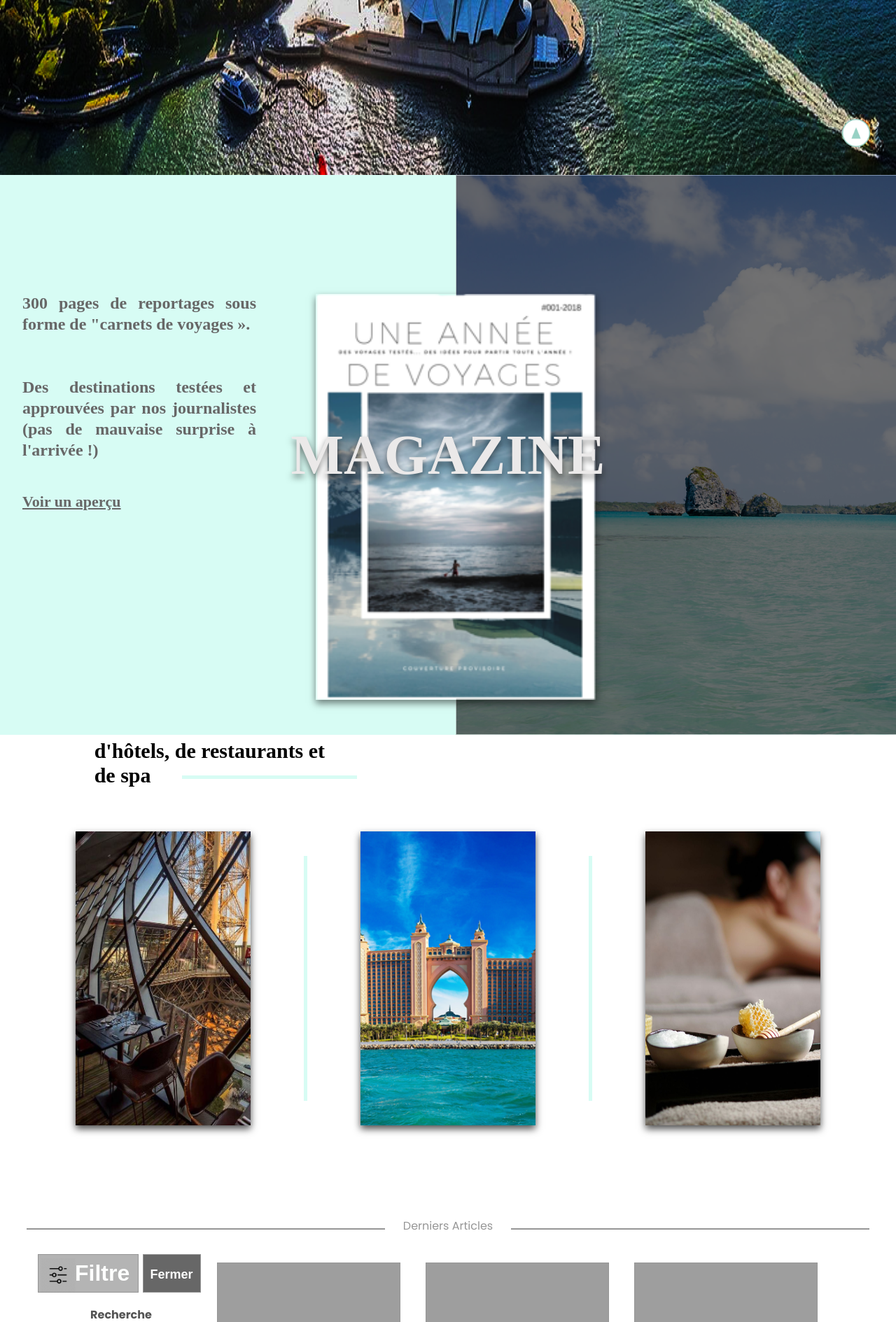
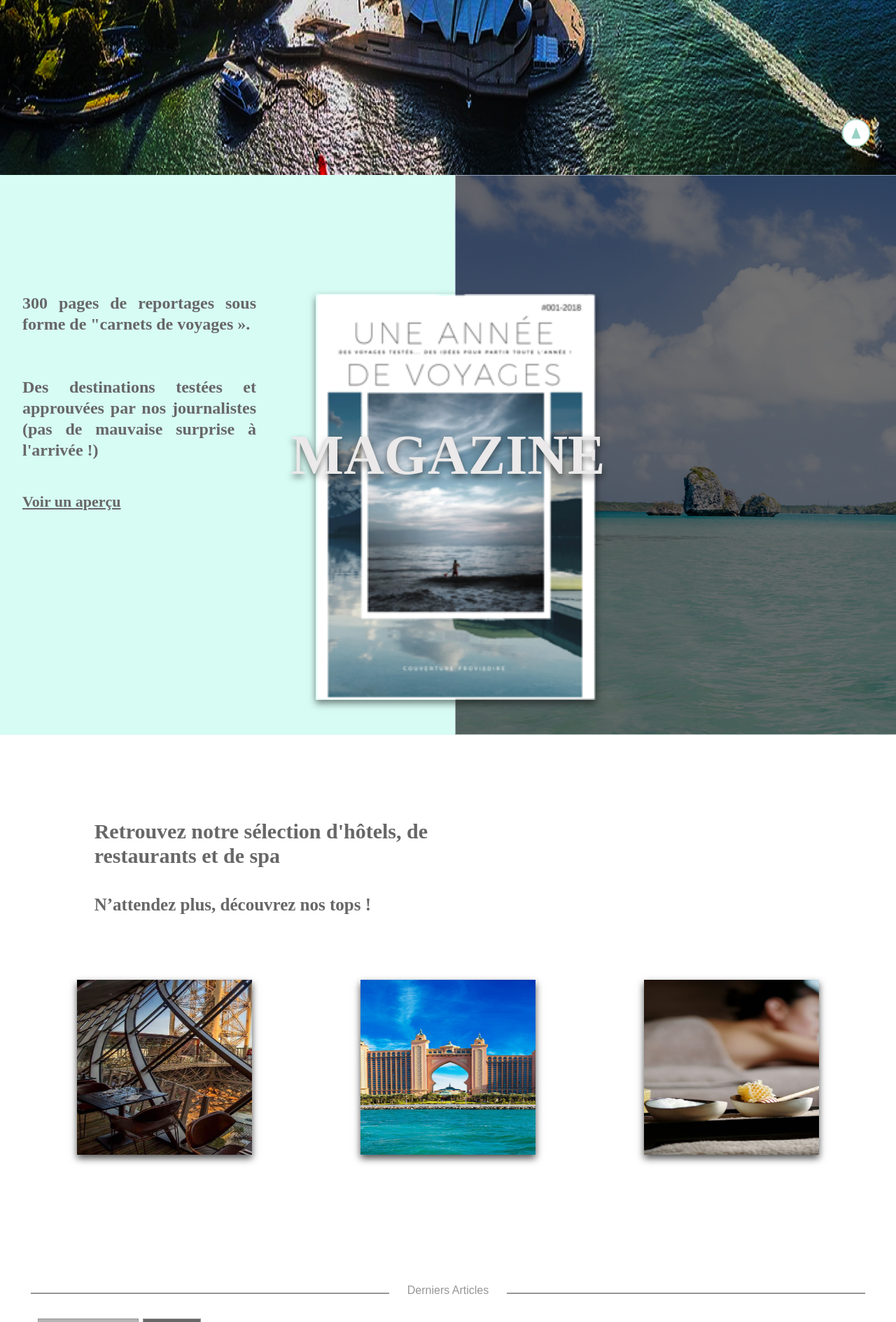
Before and after one commit to ThomasDorothee/SI-PerfectSite, a PHP site: page / in a window 1280 px wide. Shown: the part 550-2439 px from the top of the page at 70% size. Run offline with PHP 8.4, Linux system fonts and the light colour scheme; some libraries are stand-ins or nearby versions; grey boxes are pictures that could not be loaded.

Commit message:
TOP FINISH ✅

```diff
--- a/index.html
+++ b/index.html
@@ -106,26 +106,23 @@
     <div class="container">
       <div class="row">
         <div class="top-title col-xs-12 col-md-10 col-lg-10">
-          Retrouvez notre sélection <br><span>d'hôtels, de restaurants et <br>de spa</span>
-          <div class="top-titleBar"></div>
+          Retrouvez notre sélection d'hôtels, de<br>restaurants et de spa
+        </div>
+        <div class="top-text col-xs-12 col-md-10 col-lg-10">
+          N’attendez plus, découvrez nos tops !
         </div>
         <div class="top-container col-xs-12">
           <div class="top-items">
             <img src="./src/img/resto.jpg" alt="">
-            <p>TOP 100<br>RESTAURANT</p>
-            <a href="">Découvrir</a>
+            <a href=""><p href="">Découvrir notre top restaurant</p></a>
           </div>
-          <div class="top-cut"></div>
           <div class="top-items">
               <img src="./src/img/hotel.png" alt="">
-            <p>TOP 100<br>HÔTELS</p>
-            <a href="">Découvrir</a>
+              <a href=""><p href="">Découvrir notre top hôtel</p></a>
           </div>
-          <div class="top-cut"></div>
           <div class="top-items">
               <img src="./src/img/spa.jpeg" alt="">
-            <p>TOP 100<br>SPA</p>
-            <a href="">Découvrir</a>
+              <a href=""><p href="">Découvrir notre top spa</p></a>
           </div>
         </div>
         <div class="breaker"></div>
--- a/src/styles/components/_article.scss
+++ b/src/styles/components/_article.scss
@@ -1,5 +1,5 @@
 .article{
-  font-family: 'Poppins', sans-serif;
+  font-family: 'Futura', sans-serif;
   margin:auto;
   overflow:hidden;
   &-title{
--- a/src/styles/components/_top.scss
+++ b/src/styles/components/_top.scss
@@ -3,16 +3,24 @@
   height: auto;
 
   &-title {
-    margin-top: 10px;
+    color: #676767;
+    margin-top: 70px;
     margin-bottom: 30px;
-    text-align: center;
-    font-size: 20px;
-    font-weight: lighter;
+    margin-left: 55px;
+    text-align: left;
+    font-size: 16px;
+    font-weight: bold;
     line-height: 25px;
+  }
 
-    span {
-      font-weight: bold;
-    }
+  &-text{
+    color: #676767;
+    margin-bottom: 50px;
+    margin-left: 55px;
+    text-align: left;
+    font-size: 15px;
+    font-weight: bold;
+    line-height: 25px;
   }
 
   &-container {
@@ -20,6 +28,7 @@
     margin-right: auto;
     display: flex;
     flex-wrap: wrap;
+    margin-bottom: 50px;
   }
 
   &-cut{
@@ -29,10 +38,11 @@
   &-items {
     box-shadow: 0 5px 10px rgba(0, 0, 0, 0.7);
     margin-top: 40px;
+    margin-right: 50px;
     margin-left: auto;
     margin-right: auto;
     width: 250px;
-    height: 420px;
+    height: 250px;
     transition: all 0.6s;
 
     &:hover img {
@@ -43,46 +53,28 @@
       opacity: 1;
     }
 
-    &:hover a {
-      opacity: 1;
-    }
-
     img {
       width: 250px;
-      height: 420px;
+      height: 250px;
       position: absolute;
-      z-index: -4;
+      z-index: -1;
       transition: all 0.3s;
     }
 
     p {
-      margin: 180px auto 110px;
-      width: 200px;
+      text-transform: uppercase;
+      text-align: center;
+      margin-top: 100px;
+      font-size: 20px;
+      font-weight: bold;
+      line-height: 25px;
       color: #FFFFFF;
-      text-align: center;
-      font-size: 24px;
-      font-weight: bold;
-      line-height: 30px;
-      opacity: 0;
-      transition: all 0.3s;
-    }
-
-    a {
-      text-align: center;
-      margin-left: 55px;
-      padding: 5px;
-      width: 150px;
-      font-size: 24px;
-      font-weight: bold;
-      background-color: #FFFFFF;
-      color: #000000;
-      box-shadow: 0 5px 10px rgba(0, 0, 0, 0.5);
       opacity: 0;
       transition: all 0.6s;
     }
 
-    a:hover {
-      box-shadow: inset 0 0 10px rgba(0, 0, 0, 0.5);
+    p:hover {
+  color: #D7FCF4;
     }
   }
 }
@@ -92,21 +84,15 @@
       font-size: 25px;
       line-height: 35px;
     }
+    &-text{
+      font-size: 20px;
+    }
   }
 }
 @media (min-width: 1024px) {
   .top {
-
-    &-cut{
-      margin-top: 75px;
-      display: block;
-      width: 5px;
-      height: 350px;
-      background-color:  #D7FCF4;
-    }
-
     &-title {
-      margin-top: -30px;
+      margin-top: 120px;
       line-height: 35px;
       margin-left: auto;
       margin-right: auto;
@@ -114,13 +100,12 @@
       text-align: left;
       margin-bottom: 35px;
     }
-    &-titleBar{
-      margin-top: -17px;
-      margin-left: 125px;
-      display: block;
-      width: 250px;
-      height: 5px;
-      background-color: #D7FCF4;
+    &-text{
+      line-height: 35px;
+      margin-left: auto;
+      margin-right: auto;
+      font-size: 25px;
+      text-align: left;
     }
   }
 }
--- a/src/styles/styles.css
+++ b/src/styles/styles.css
@@ -185,7 +185,7 @@ a {
   transition: all 1.5s ease !important; }
 
 .article {
-  font-family: 'Poppins', sans-serif;
+  font-family: 'Futura', sans-serif;
   margin: auto;
   overflow: hidden; }
   .article-title {
@@ -500,92 +500,83 @@ a {
   width: 100%;
   height: auto; }
   .top-title {
-    margin-top: 10px;
+    color: #676767;
+    margin-top: 70px;
     margin-bottom: 30px;
-    text-align: center;
-    font-size: 20px;
-    font-weight: lighter;
+    margin-left: 55px;
+    text-align: left;
+    font-size: 16px;
+    font-weight: bold;
     line-height: 25px; }
-    .top-title span {
-      font-weight: bold; }
+  .top-text {
+    color: #676767;
+    margin-bottom: 50px;
+    margin-left: 55px;
+    text-align: left;
+    font-size: 15px;
+    font-weight: bold;
+    line-height: 25px; }
   .top-container {
     margin-left: auto;
     margin-right: auto;
     display: flex;
-    flex-wrap: wrap; }
+    flex-wrap: wrap;
+    margin-bottom: 50px; }
   .top-cut {
     display: none; }
   .top-items {
     box-shadow: 0 5px 10px rgba(0, 0, 0, 0.7);
     margin-top: 40px;
+    margin-right: 50px;
     margin-left: auto;
     margin-right: auto;
     width: 250px;
-    height: 420px;
+    height: 250px;
     transition: all 0.6s; }
     .top-items:hover img {
       filter: brightness(40%); }
     .top-items:hover p {
       opacity: 1; }
-    .top-items:hover a {
-      opacity: 1; }
     .top-items img {
       width: 250px;
-      height: 420px;
+      height: 250px;
       position: absolute;
-      z-index: -4;
+      z-index: -1;
       transition: all 0.3s; }
     .top-items p {
-      margin: 180px auto 110px;
-      width: 200px;
+      text-transform: uppercase;
+      text-align: center;
+      margin-top: 100px;
+      font-size: 20px;
+      font-weight: bold;
+      line-height: 25px;
       color: #FFFFFF;
-      text-align: center;
-      font-size: 24px;
-      font-weight: bold;
-      line-height: 30px;
-      opacity: 0;
-      transition: all 0.3s; }
-    .top-items a {
-      text-align: center;
-      margin-left: 55px;
-      padding: 5px;
-      width: 150px;
-      font-size: 24px;
-      font-weight: bold;
-      background-color: #FFFFFF;
-      color: #000000;
-      box-shadow: 0 5px 10px rgba(0, 0, 0, 0.5);
       opacity: 0;
       transition: all 0.6s; }
-    .top-items a:hover {
-      box-shadow: inset 0 0 10px rgba(0, 0, 0, 0.5); }
+    .top-items p:hover {
+      color: #D7FCF4; }
 
 @media (min-width: 900px) {
   .top-title {
     font-size: 25px;
-    line-height: 35px; } }
+    line-height: 35px; }
+  .top-text {
+    font-size: 20px; } }
 @media (min-width: 1024px) {
-  .top-cut {
-    margin-top: 75px;
-    display: block;
-    width: 5px;
-    height: 350px;
-    background-color: #D7FCF4; }
   .top-title {
-    margin-top: -30px;
+    margin-top: 120px;
     line-height: 35px;
     margin-left: auto;
     margin-right: auto;
     font-size: 30px;
     text-align: left;
     margin-bottom: 35px; }
-  .top-titleBar {
-    margin-top: -17px;
-    margin-left: 125px;
-    display: block;
-    width: 250px;
-    height: 5px;
-    background-color: #D7FCF4; } }
+  .top-text {
+    line-height: 35px;
+    margin-left: auto;
+    margin-right: auto;
+    font-size: 25px;
+    text-align: left; } }
 body {
   font-family: 'Futura'; }
 
```
Also changed, not shown: src/img/Rectangle 13.png (added), src/img/magback.png, src/img/topback.png (added), 1 other file.
